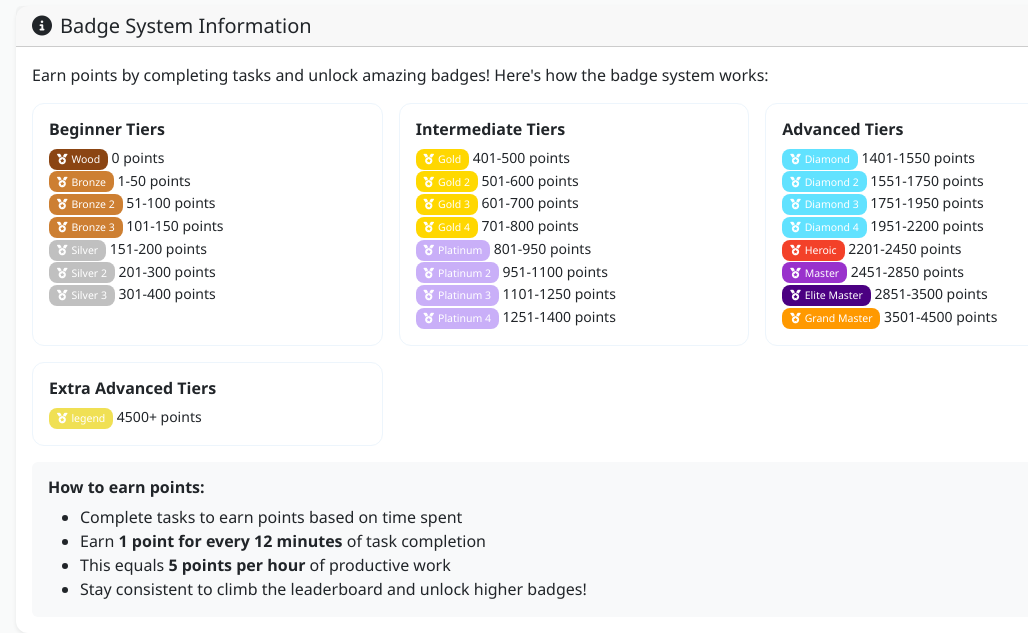
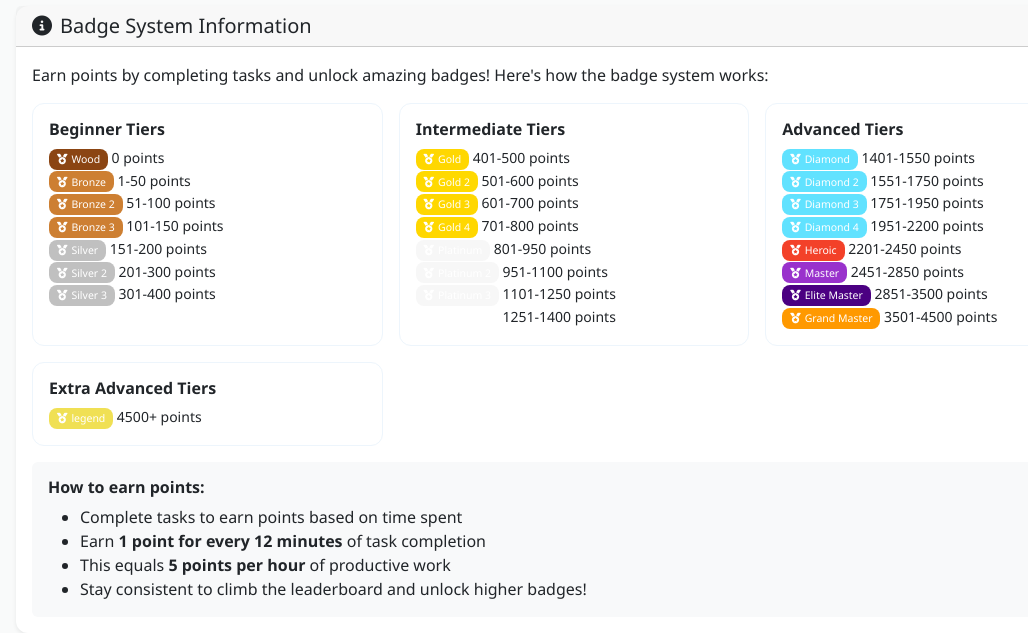
Before and after one commit to shuuuu87/TaskMasterPro2, a Flask app: page /leaderboard in a window 1280 px wide. Shown: the part 305-938 px from the top of the page, without its empty margins (66-1094 px from the left). Run offline with Flask 3, Linux system fonts and the light colour scheme; the visitor is signed in with stand-in values (Sample User, id 1); data comes from the database, SQL or seed files in the repository.

Commit message:
Updated files

```diff
--- a/models.py
+++ b/models.py
@@ -38,13 +38,13 @@ class User(UserMixin, db.Model):
         elif 701 <= score <= 800:
             return {'name': 'Gold 4', 'color': '#FFD700'}
         elif 801 <= score <= 950:
-            return {'name': 'Platinum', 'color': '#c9aff8'}
+            return {'name': 'Platinum', 'color': "#f7f7f7"}
         elif 951 <= score <= 1100:
-            return {'name': 'Platinum 2', 'color': '#c9aff8'}
+            return {'name': 'Platinum 2', 'color': '#f7f7f7'}
         elif 1101 <= score <= 1250:
-            return {'name': 'Platinum 3', 'color': '#c9aff8'}
+            return {'name': 'Platinum 3', 'color': '#f7f7f7'}
         elif 1251 <= score <= 1400:
-            return {'name': 'Platinum 4', 'color': '#c9aff8'}
+            return {'name': 'Platinum 4', 'color': '#f7f7f7'}
         elif 1401 <= score <= 1550:
             return {'name': 'Diamond', 'color': '#61e2ff'}
         elif 1551 <= score <= 1750:
--- a/templates/leaderboard.html
+++ b/templates/leaderboard.html
@@ -133,10 +133,10 @@
                                 <li><span class="badge" style="background-color: #ffd900;"><i class="fas fa-medal me-1"></i>Gold 2</span> 501-600 points</li>
                                 <li><span class="badge" style="background-color: #FFD700;"><i class="fas fa-medal me-1"></i>Gold 3</span> 601-700 points</li>
                                 <li><span class="badge" style="background-color: #FFD700;"><i class="fas fa-medal me-1"></i>Gold 4</span> 701-800 points</li>
-                                <li><span class="badge" style="background-color: #c9aff8;"><i class="fas fa-medal me-1"></i>Platinum</span> 801-950 points</li>
-                                <li><span class="badge" style="background-color: #c9aff8;"><i class="fas fa-medal me-1"></i>Platinum 2</span> 951-1100 points</li>
-                                <li><span class="badge" style="background-color: #c9aff8;"><i class="fas fa-medal me-1"></i>Platinum 3</span> 1101-1250 points</li>
-                                <li><span class="badge" style="background-color: #c9aff8;"><i class="fas fa-medal me-1"></i>Platinum 4</span> 1251-1400 points</li>
+                                <li><span class="badge" style="background-color: #f7f7f7;"><i class="fas fa-medal me-1"></i>Platinum</span> 801-950 points</li>
+                                <li><span class="badge" style="background-color: #f7f7f7;"><i class="fas fa-medal me-1"></i>Platinum 2</span> 951-1100 points</li>
+                                <li><span class="badge" style="background-color: #f7f7f7;"><i class="fas fa-medal me-1"></i>Platinum 3</span> 1101-1250 points</li>
+                                <li><span class="badge" style="background-color: #f7f7f7#f7f7f7;"><i class="fas fa-medal me-1"></i>Platinum 4</span> 1251-1400 points</li>
                             </ul>
                         </div>
                     </div>
```
